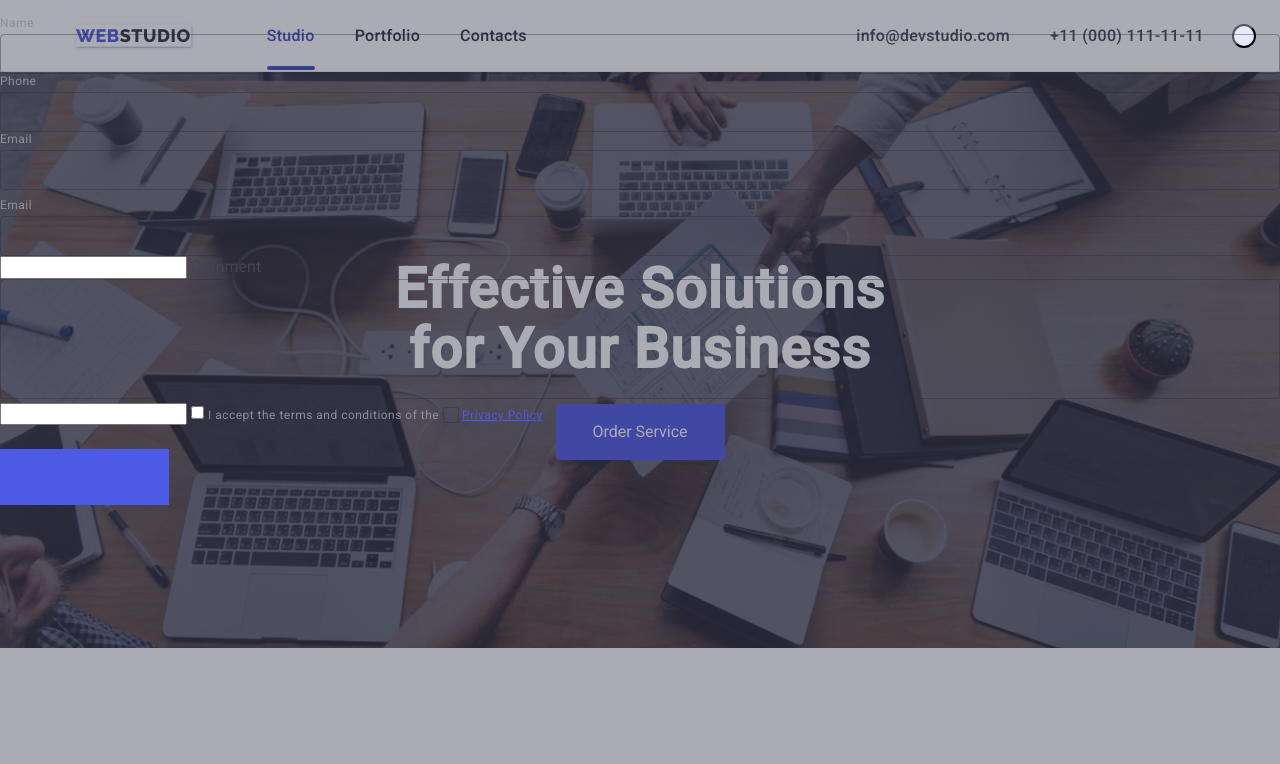
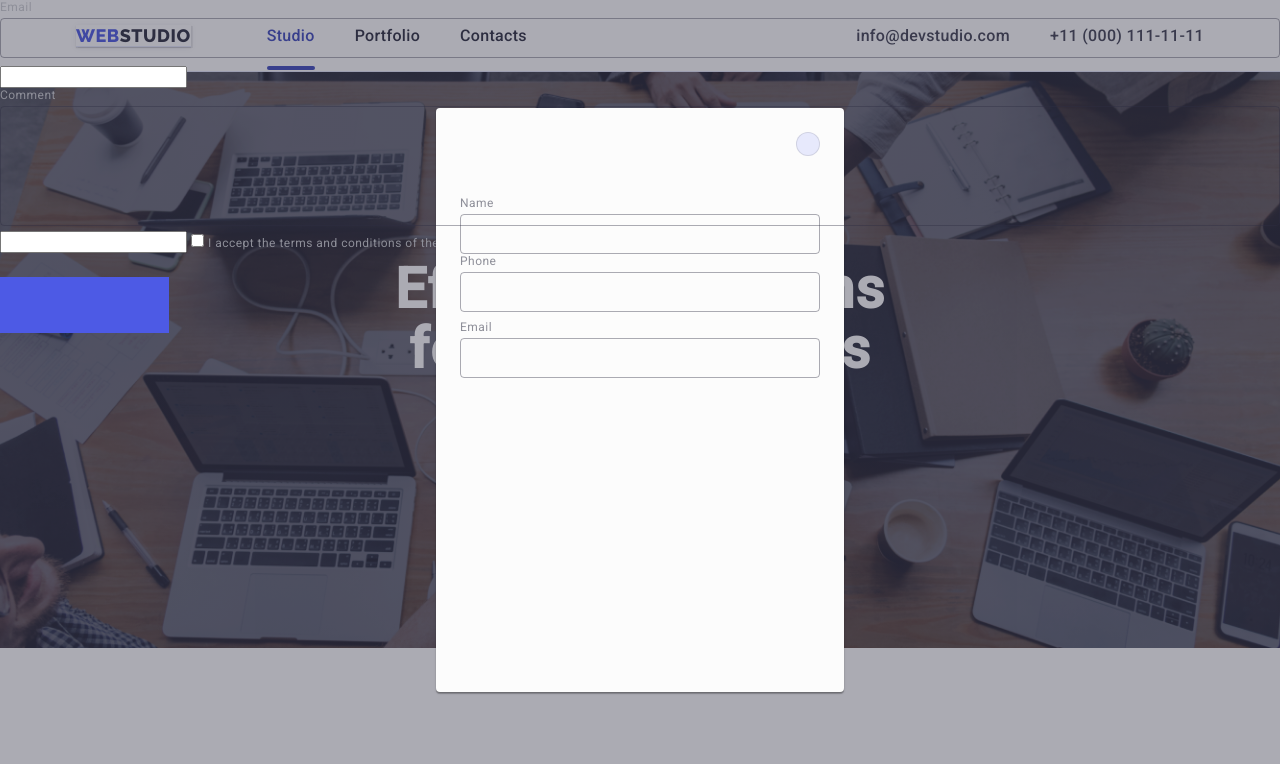
Before and after one commit to gizemcobannnn/goit-markup-hw-05, a plain HTML site: page index.html in a window 1280 px wide. Shown: the top 764 px of the page. Drawn offline with nearby package versions, Linux system fonts and the light colour scheme; files whose address does not match are found by name.

Commit message:
div section contro2l

```diff
--- a/css/styles.css
+++ b/css/styles.css
@@ -604,7 +604,7 @@ section{
     transition: opacity 250ms cubic-bezier(0.4, 0, 0.2, 1);
     visibility: 250ms cubic-bezier(0.4, 0, 0.2, 1);
 }
-.model-section{
+.modal-section{
     position: absolute;
     top: 50%;
     left: 50%;
@@ -619,7 +619,7 @@ section{
 
 }
 
-.model-button{
+.modal-button{
     position: absolute;
     top: 24px;
     right: 24px;
@@ -630,10 +630,13 @@ section{
     align-items: center;
     justify-content: center;
     background-color: #e7e9fc;
+    border: 1px solid rgba(0, 0, 0, 0.1);
+    cursor: pointer;
+    transition: background-color 250ms cubic-bezier(0.4, 0, 0.2, 1), border 250ms cubic-bezier(0.4, 0, 0.2, 1);
 
 }
 
-.model-button:hover, .model-button:focus{
+.modal-button:hover, .modal-button:focus{
 	background-color: #404bbf;
 	border:none;
 
@@ -711,7 +714,7 @@ section{
 .text-comment:focus{
     border-color: #4D5AE5;
 }
-.approval{
+.approval-div{
     margin-bottom: 24px;
 }
 .privacy-label{
--- a/index.html
+++ b/index.html
@@ -370,8 +370,8 @@
     </footer>
     <div class="last-section">
         <div class="modal-section">
-            <button class="model-button" type="button">
-                <svg class="button-svg" width="8" heigth="8">
+            <button class="modal-button" type="button">
+                <svg class="button-svg" width="8" height="8">
                     <use href=""></use>
                 </svg>
             </button>
@@ -387,6 +387,7 @@
                             <use href=""></use>
                         </svg>
                     </div>
+
                 <div class="form-div">
                     <label class="label-name">Phone</label>
                     <div class="inputs-div">
@@ -394,6 +395,9 @@
                         <svg class="person-svg" width="18" height="24" >
                                 <use href=""></use>
                         </svg>
+                    </div>
+                </div>
+
                 </div class="form-div">
                     <label class="label-name">Email</label>
                     <div class="inputs-div">
@@ -402,7 +406,9 @@
                             <use href=""></use>
                         </svg>
                     </div>
-                     </div class="form-div">
+                </div>
+
+                <div class="form-div">
                     <label class="label-name">Email</label>
                     <div class="inputs-div">
                         <input class="input-one" type="text" id="user-name" name="user-name"/>
@@ -410,13 +416,19 @@
                             <use href=""></use>
                         </svg>
                     </div>
+                </div>
+
+                <div class="comment-div">
                 <input class="inputs-div"/>
-                    <label for="user-comment">Comment</label>
+                    <label class="label-name" for="user-comment">Comment</label>
                     <div class="inputs-div">
                         <textarea class="text-comment"  id="user-comment" name="user-comment" placeholder="Text input" >
 
                         </textarea>
                     </div>
+                </div>
+
+                <div class="approval-div">
                 <input class="approval"/>
                     <input class="visually-hidden" id="user-privacy" type="checkbox" value="true" name="user-privacy" />
                     <label class="privacy-label" for="user-privacy" >I accept the terms and conditions of the
@@ -427,6 +439,8 @@
                         </span>
                         <a class="privacy-link" href="">Privacy Policy</a>
                     </label>
+                </div>
+
                 <button class="button-link"></button>
 
             </form>
```
Lines whose indentation alone changed are shown as unchanged.
